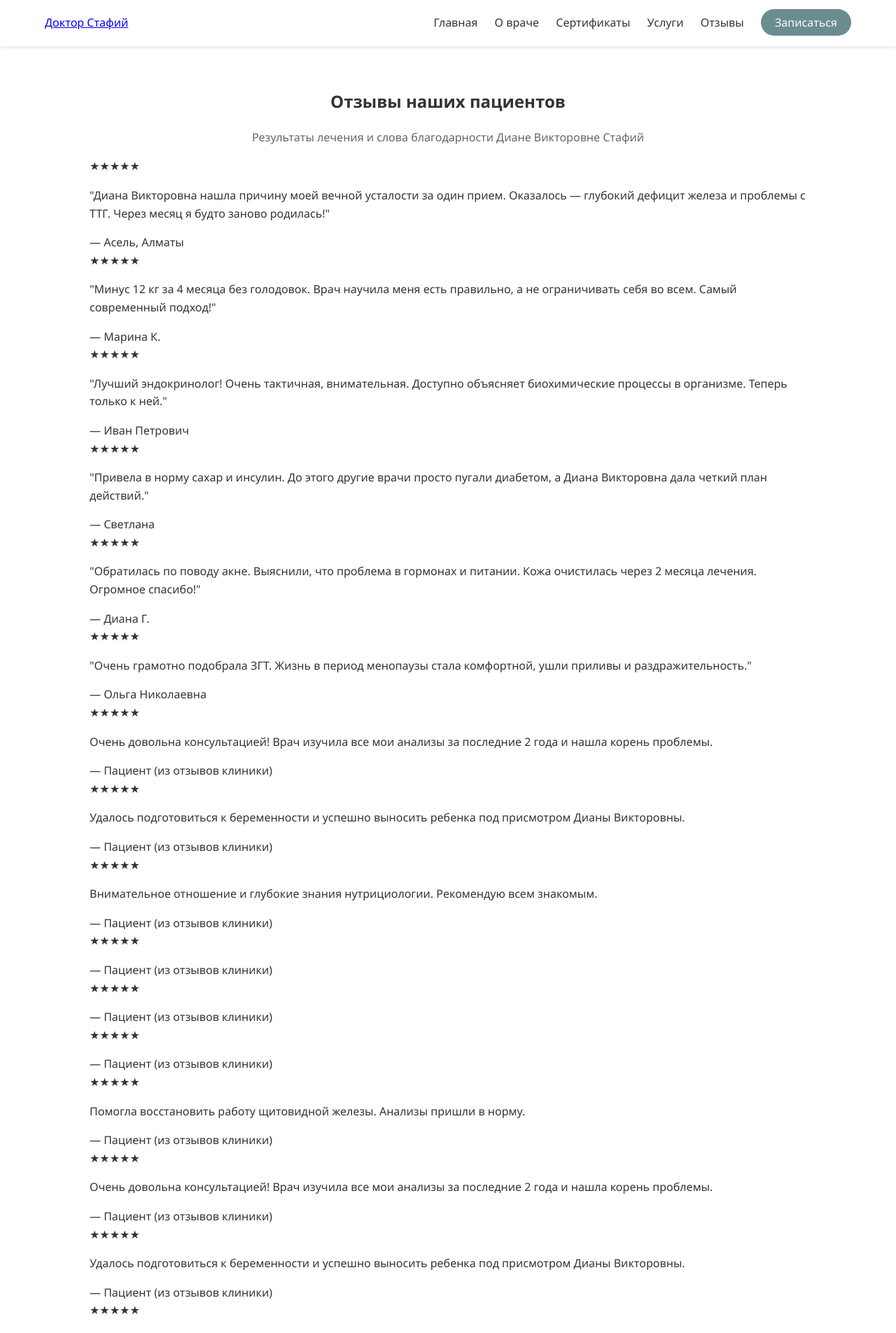
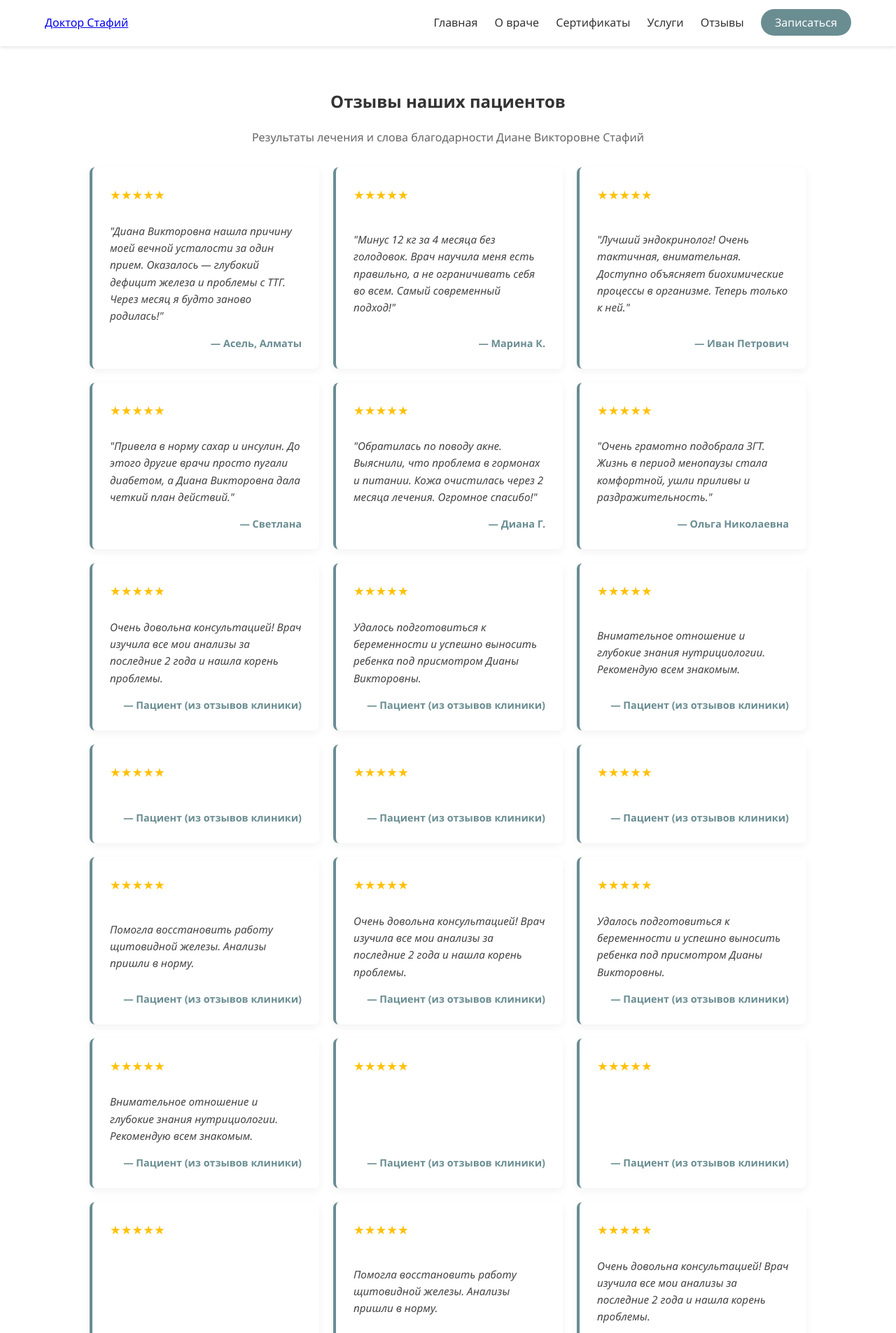
Before and after one commit to gosubv/doctorstafij, a Jekyll site: the page built from reviews.md, in a window 1280 px wide. Shown: the top 1905 px of the page at 70% size. Built offline with Jekyll 4.4.1, drawn with Linux system fonts in a browser that asks for light colours.

Commit message:
Update style.css

```diff
--- a/assets/css/style.css
+++ b/assets/css/style.css
@@ -70,3 +70,55 @@ body { font-family: 'Segoe UI', sans-serif; line-height: 1.6; color: var(--text-
   font-size: 0.9rem;
   margin: 0;
 }
+
+/* Сетка отзывов */
+.reviews-grid {
+  display: grid;
+  grid-template-columns: repeat(auto-fit, minmax(300px, 1fr));
+  gap: 20px;
+  margin-top: 30px;
+}
+
+.review-card {
+  background: #ffffff;
+  border-left: 4px solid var(--primary-color);
+  padding: 25px;
+  border-radius: 8px;
+  box-shadow: 0 4px 12px rgba(0,0,0,0.05);
+  display: flex;
+  flex-direction: column;
+  justify-content: space-between;
+  transition: 0.3s ease;
+}
+
+.review-card:hover {
+  transform: translateY(-3px);
+  box-shadow: 0 8px 20px rgba(0,0,0,0.1);
+}
+
+.stars {
+  color: #ffc107;
+  margin-bottom: 10px;
+  font-size: 1.1rem;
+}
+
+.review-card p {
+  font-style: italic;
+  font-size: 0.95rem;
+  color: #444;
+  margin-bottom: 15px;
+}
+
+.author {
+  font-weight: bold;
+  color: var(--primary-color);
+  font-size: 0.9rem;
+  text-align: right;
+  display: block;
+}
+
+@media (max-width: 768px) {
+  .reviews-grid {
+    grid-template-columns: 1fr; /* На мобильных по одному в ряд */
+  }
+}
```
